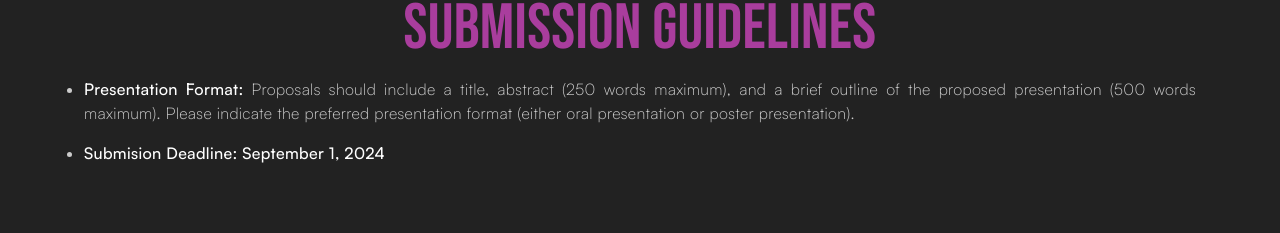
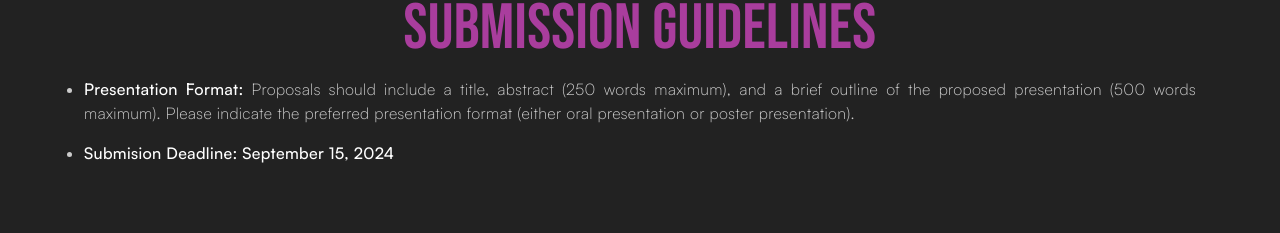
Before and after one commit to compilertech/compilertech-fe, a React (Vite) app: page / in a window 1280 px wide. Shown: the part 4062-4295 px from the top of the page. Built offline with nearby package versions, Linux system fonts and the light colour scheme; the HTML template or start-up script is replaced by a standard one.

Commit message:
Updated deadline

```diff
--- a/src/components/HomePage/SubmissionReview.tsx
+++ b/src/components/HomePage/SubmissionReview.tsx
@@ -17,7 +17,7 @@ const SubmissionReview: React.FC = () => {
               presentation).
             </li>
             <li>
-              <Bold>Submision Deadline: September 1, 2024</Bold>
+              <Bold>Submision Deadline: September 15, 2024</Bold>
             </li>
           </ul>
         </Text>
```
